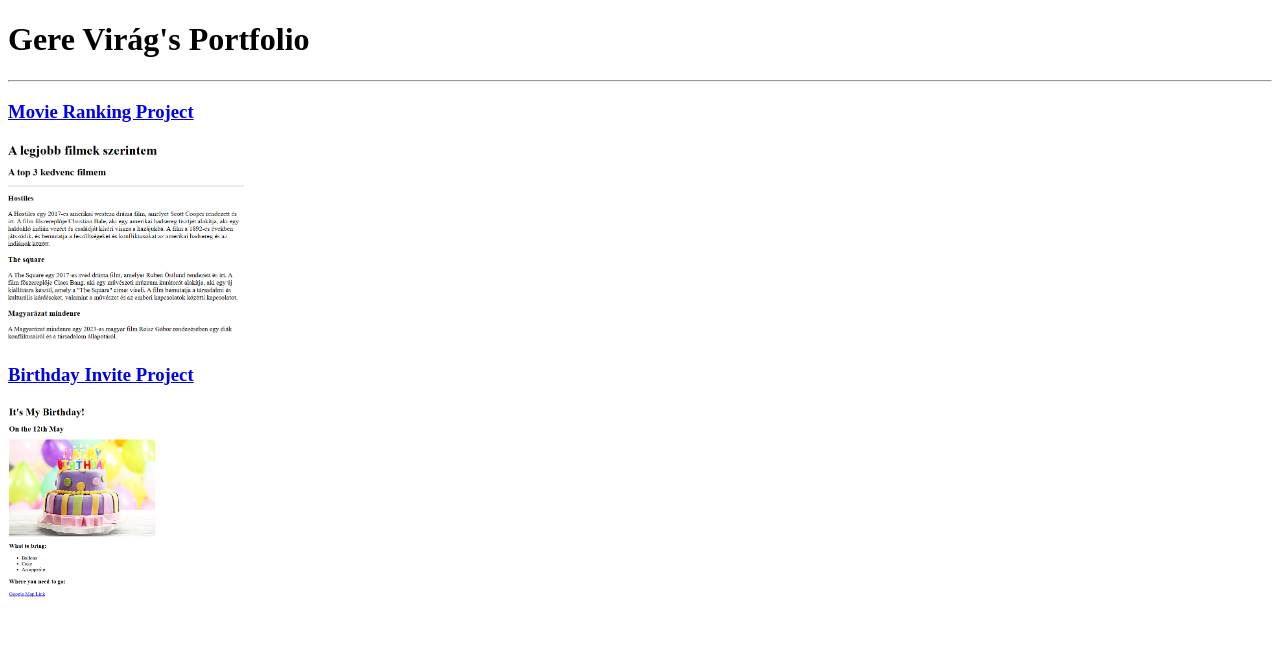
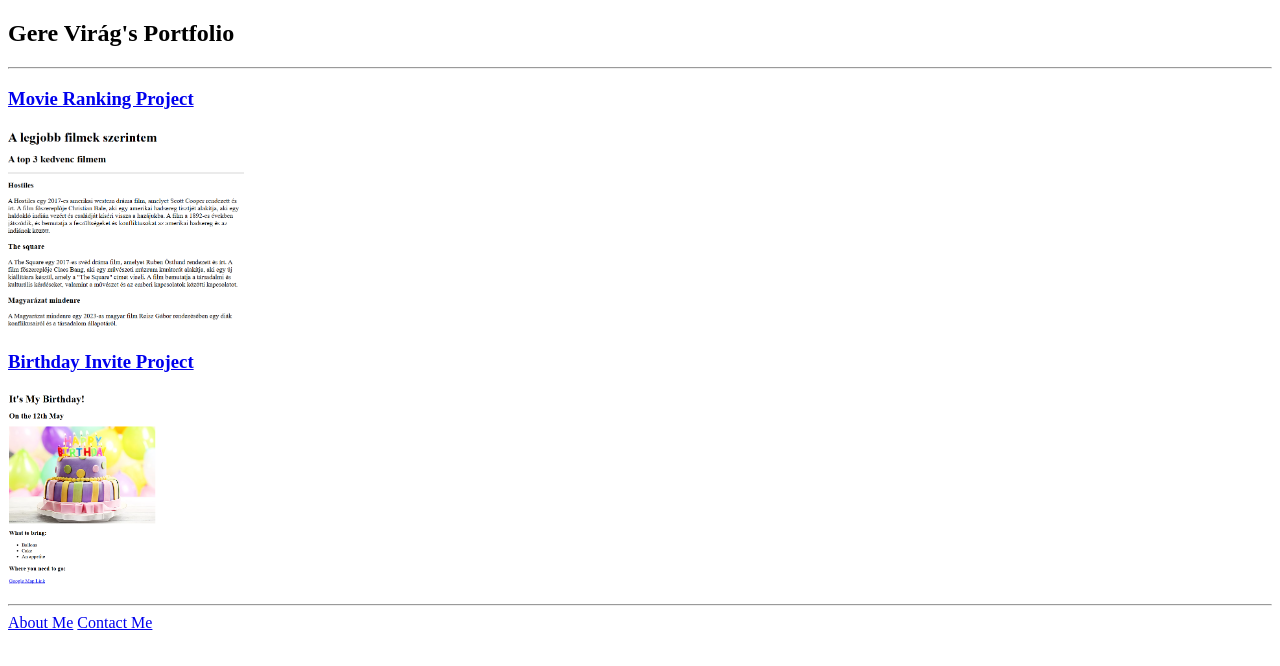
Before and after one commit to vviri/html_portfolio, a plain HTML site: page index.html in a window 1280 px wide. Drawn offline with Linux system fonts and the light colour scheme.

Commit message:
new index.html

```diff
--- a/index.html
+++ b/index.html
@@ -19,13 +19,19 @@ https://developer.mozilla.org/en-US/docs/Web/HTML/Element/img#attr-height -->
     <head>
         <meta charset="UTF-8">
         <title>Gere Virág's Portfolio</title>
-        <h1>Gere Virág's Portfolio</h1>
-        <hr />
+
     </head>
     <body>
+        <h2>Gere Virág's Portfolio</h2>
+        <hr />
+
         <h3><a href="./public/movie-ranking.html">Movie Ranking Project</a></h3>
         <img src="./assets/images/movie-ranking-project.png" height="200" alt="movie ranking"/>
         <h3><a href="./public/birthday-invite.html">Birthday Invite Project</a></h3>
         <img src="./assets/images/birthday-invite-project.png" height="200" alt="birthday invite"/>
+
+        <hr />
+        <a href="./public/about.html">About Me</a>
+        <a href="./public/contact.html">Contact Me</a>
     </body>
 </html>
```
